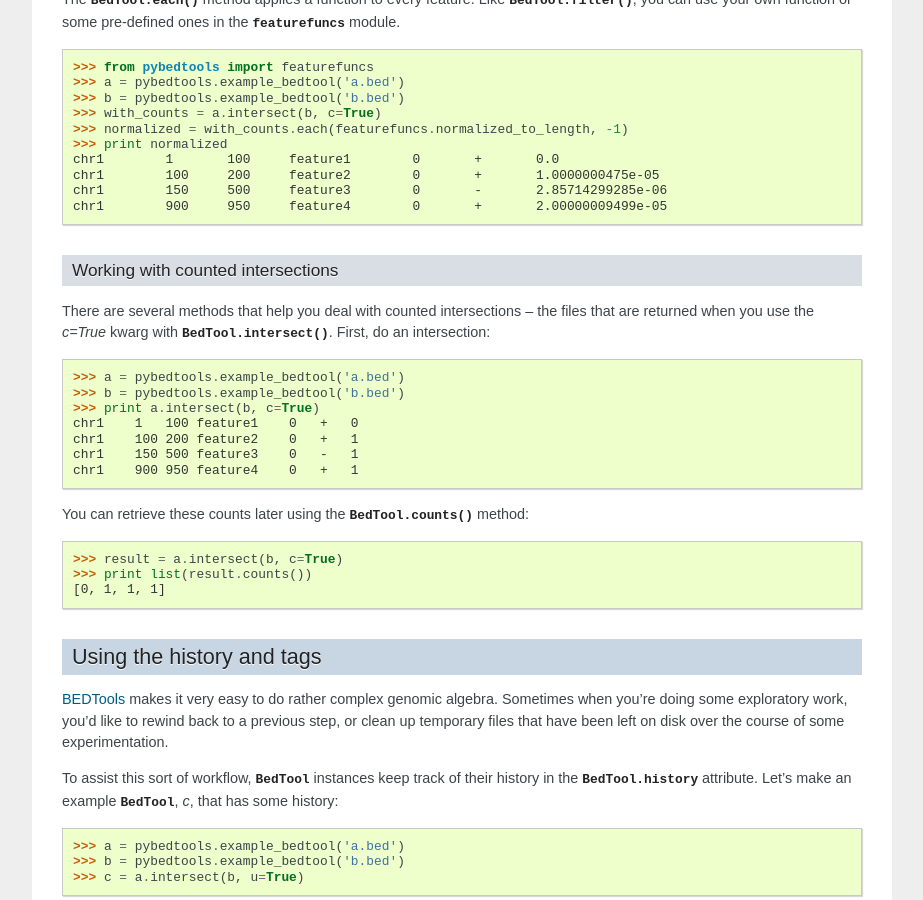
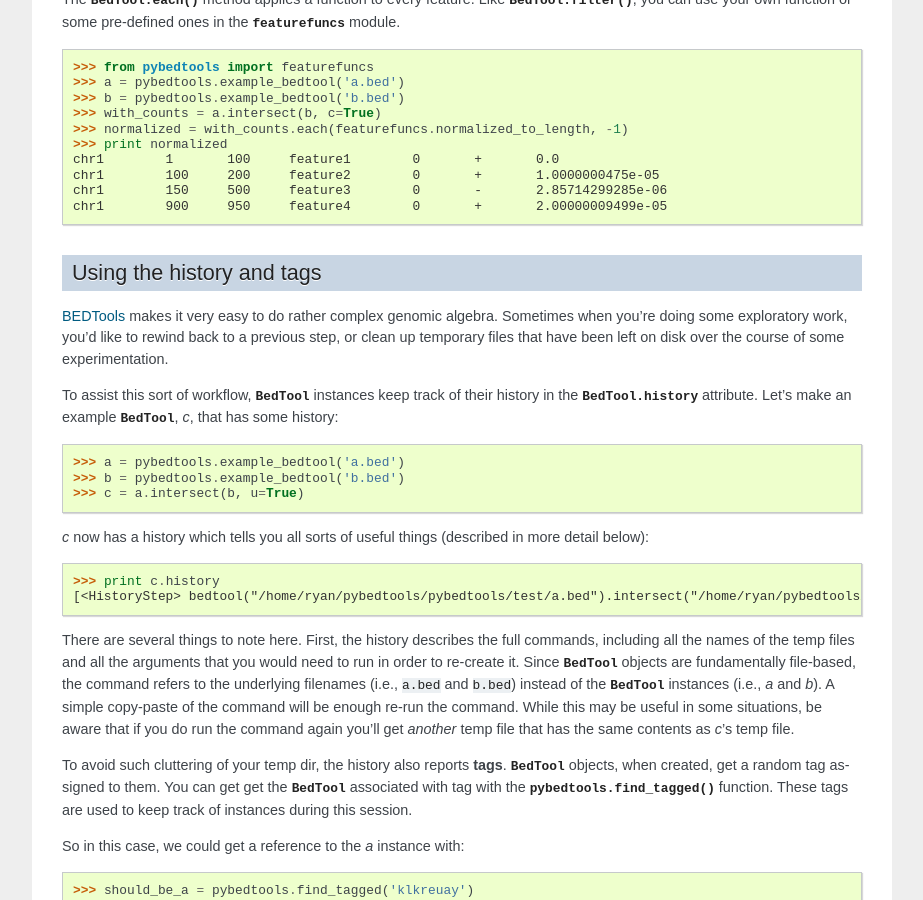
Before and after one commit to daler/pybedtools, a Sphinx documentation site: the page built from docs/source/tutorial.rst, in a window 1280 px wide and 900 px high, scrolled down 6474 px. Shown: the whole window, without its empty margins (198-1121 px from the left). Built offline with Sphinx 7.4.7, drawn with Linux system fonts in a browser that asks for light colours; comment, search, counter and statistics services are not loaded; some of the changed text lies outside the part shown.

Commit message:
removed BedTool.counts()

```diff
--- a/docs/source/autodoc_source.rst
+++ b/docs/source/autodoc_source.rst
@@ -92,10 +92,6 @@
 ~~~~~~~~~~~~~~~~~~~~~~~~~~~~~~~~~~
 .. automethod:: BedTool.sequence_coverage
 
-:class:`BedTool.counts`
-~~~~~~~~~~~~~~~~~~~~~~~
-.. automethod:: BedTool.counts
-
 :class:`BedTool.delete_temporary_history`
 ~~~~~~~~~~~~~~~~~~~~~~~~~~~~~~~~~~~~~~~~~
 .. automethod:: BedTool.delete_temporary_history
--- a/docs/source/tutorial.rst
+++ b/docs/source/tutorial.rst
@@ -479,37 +479,6 @@
     <BLANKLINE>
 
 
-
-Working with counted intersections
-~~~~~~~~~~~~~~~~~~~~~~~~~~~~~~~~~~
-
-There are several methods that help you deal with counted intersections --
-the files that are returned when you use the *c=True* kwarg with
-:meth:`BedTool.intersect`.  First, do an intersection:
-
-.. doctest::
-    :options: +NORMALIZE_WHITESPACE
-
-    >>> a = pybedtools.example_bedtool('a.bed')
-    >>> b = pybedtools.example_bedtool('b.bed')
-    >>> print a.intersect(b, c=True)
-    chr1    1   100 feature1    0   +   0
-    chr1    100 200 feature2    0   +   1
-    chr1    150 500 feature3    0   -   1
-    chr1    900 950 feature4    0   +   1
-
-You can retrieve these counts later using the :meth:`BedTool.counts` method:
-
-.. doctest::
-    :options: +NORMALIZE_WHITESPACE
-
-    >>> result = a.intersect(b, c=True)
-    >>> print list(result.counts())
-    [0, 1, 1, 1]
-
-
-
-
 .. _`working with history`:
 
 Using the history and tags
```
Also changed, not shown: 2 other files.
